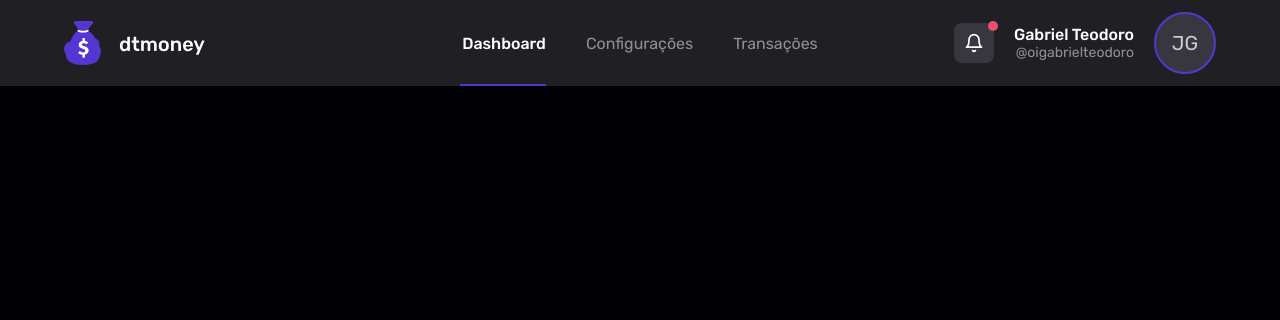
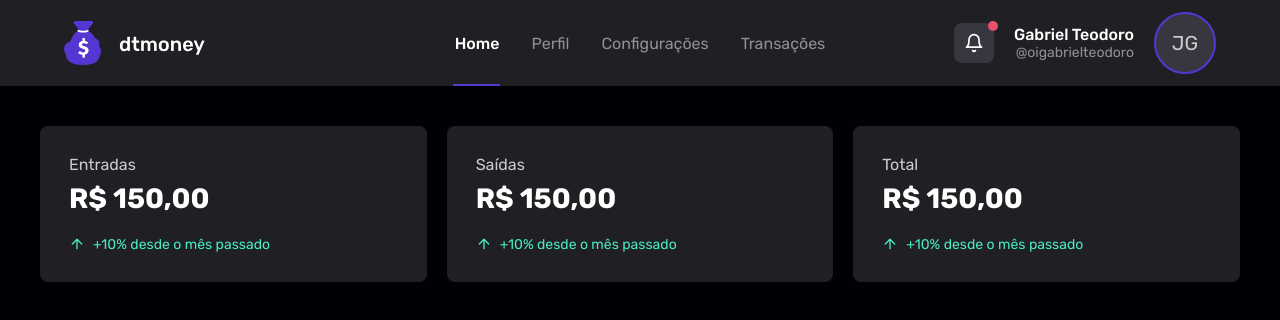
Before and after one commit to oigabrielteodoro/myfinances, a Next.js app: page / in a window 1280 px wide. Shown: the top 320 px of the page. Built offline with nearby package versions, Linux system fonts and the light colour scheme.

Commit message:
feat: created CardAnalytic component

```diff
--- /dev/null
+++ b/src/components/CardAnalytic/index.tsx
@@ -0,0 +1,33 @@
+import { ComponentType } from 'react';
+import { IconBaseProps } from 'react-icons';
+import { FiArrowDown, FiArrowUp } from 'react-icons/fi';
+import { formatValue } from '~/libs/format';
+
+import { Container, ComparationContainer } from './styles';
+
+interface CardAnalyticProps {
+  title: string;
+  currentValue: number;
+  icon?: ComponentType<IconBaseProps>;
+}
+
+export function CardAnalytic({ title, currentValue, icon: Icon }: CardAnalyticProps) {
+  const formattedCurrentValue = formatValue(currentValue);
+
+  const isProfit = true;
+
+  return (
+    <Container isProfit={isProfit}>
+      <span>{title}</span>
+      <strong>{formattedCurrentValue}</strong>
+
+      {Icon && <Icon size={20} />}
+
+      <ComparationContainer isProfit={isProfit}>
+        {isProfit ? <FiArrowUp color="#49EAC4" size={16} /> : <FiArrowDown color="#EA4F6D" size={16} />}
+
+        <span>+10% desde o mês passado</span>
+      </ComparationContainer>
+    </Container>
+  );
+}
--- /dev/null
+++ b/src/components/CardAnalytic/styles.ts
@@ -0,0 +1,64 @@
+import styled, { css } from 'styled-components';
+
+interface ContainerProps {
+  isProfit?: boolean;
+}
+
+type ComparationContainerProps = ContainerProps;
+
+export const Container = styled.div<ContainerProps>`
+  background: var(--shape);
+  border-radius: 0.5rem;
+
+  padding: 1.75rem;
+
+  display: flex;
+  flex-direction: column;
+
+  border: 1px solid transparent;
+
+  transition: border-color 0.2s;
+
+  > span {
+    font-size: 1rem;
+    color: var(--gray-50);
+  }
+
+  strong {
+    font-size: 1.75rem;
+    line-height: 2.1rem;
+    margin-top: 8px;
+  }
+
+  &:hover {
+    ${({ isProfit }) =>
+      isProfit
+        ? css`
+            border-color: var(--green-400);
+          `
+        : css`
+            border-color: var(--red-400);
+          `}
+  }
+`;
+
+export const ComparationContainer = styled.div<ComparationContainerProps>`
+  display: flex;
+  align-items: center;
+
+  margin-top: 20px;
+
+  span {
+    margin-left: 8px;
+    font-size: 0.875rem;
+
+    ${({ isProfit }) =>
+      isProfit
+        ? css`
+            color: var(--green-400);
+          `
+        : css`
+            color: var(--red-400);
+          `}
+  }
+`;
--- a/src/components/Header/index.tsx
+++ b/src/components/Header/index.tsx
@@ -17,7 +17,8 @@ export function Header() {
 
       <NavigationContainer>
         <ul>
-          <NavigationItem isSelected>Dashboard</NavigationItem>
+          <NavigationItem isSelected>Home</NavigationItem>
+          <NavigationItem>Perfil</NavigationItem>
           <NavigationItem>Configurações</NavigationItem>
           <NavigationItem>Transações</NavigationItem>
         </ul>
--- a/src/components/Header/styles.ts
+++ b/src/components/Header/styles.ts
@@ -57,7 +57,7 @@ export const NavigationItem = styled.li<NavigationItemProps>`
     `}
 
   & + li {
-    margin-left: 2.5rem;
+    margin-left: 2rem;
   }
 
   &:hover {
--- /dev/null
+++ b/src/libs/format.ts
@@ -0,0 +1,2 @@
+export const formatValue = (value: number): string =>
+  Intl.NumberFormat('pt-BR', { style: 'currency', currency: 'BRL' }).format(value);
--- a/src/pages/_app.tsx
+++ b/src/pages/_app.tsx
@@ -1,13 +1,23 @@
 import { AppProps } from 'next/app';
-import { GlobalStyle } from "../styles/global";
+
+import { Header } from '~/components/Header';
+
+import { Container } from '~/styles';
+
+import { GlobalStyle } from '../styles/global';
 
 function MyApp({ Component, pageProps }: AppProps) {
   return (
     <>
       <GlobalStyle />
-      <Component {...pageProps} />
+
+      <Header />
+
+      <Container role="main">
+        <Component {...pageProps} />
+      </Container>
     </>
-  )
+  );
 }
 
-export default MyApp
+export default MyApp;
--- a/src/pages/index.tsx
+++ b/src/pages/index.tsx
@@ -1,11 +1,15 @@
-import { Header } from "~/components/Header";
+import { CardAnalytic } from '~/components/CardAnalytic';
 
-import { Wrapper } from '~/styles/pages/Home';
+import { Container, AnalyticsContainer } from '~/styles/pages/Home';
 
 export default function Home() {
   return (
-    <Wrapper>
-      <Header />
-    </Wrapper>
-  )
+    <Container>
+      <AnalyticsContainer>
+        <CardAnalytic title="Entradas" currentValue={150} />
+        <CardAnalytic title="Saídas" currentValue={150} />
+        <CardAnalytic title="Total" currentValue={150} />
+      </AnalyticsContainer>
+    </Container>
+  );
 }
--- a/src/styles/global.ts
+++ b/src/styles/global.ts
@@ -38,10 +38,6 @@ const GlobalStyle = createGlobalStyle`
     font-family: 'Rubik', sans-serif;
   }
 
-  h1, h2, h3, h4, h5, h6 {
-    font-family: 'Montserrat';
-  }
-
   html {
     @media (max-width: 1080px) {
       font-size: 93.75%;
--- /dev/null
+++ b/src/styles/index.ts
@@ -0,0 +1,6 @@
+import styled from 'styled-components';
+
+export const Container = styled.main`
+  max-width: 1200px;
+  margin: calc(86px + 40px) auto 0;
+`;
--- a/src/styles/pages/Home/index.ts
+++ b/src/styles/pages/Home/index.ts
@@ -1,12 +1,9 @@
 import styled from 'styled-components';
 
-export const Wrapper = styled.div`
-  display: flex;
-  align-items: flex-start;
-  grid-gap: 1rem;
+export const Container = styled.div``;
 
-  max-width: 1150px;
-  margin: 0 auto;
+export const AnalyticsContainer = styled.div`
+  display: grid;
+  grid-template-columns: repeat(3, 1fr);
+  grid-gap: 1.25rem;
 `;
-
-export const Container = styled.div``;
```
